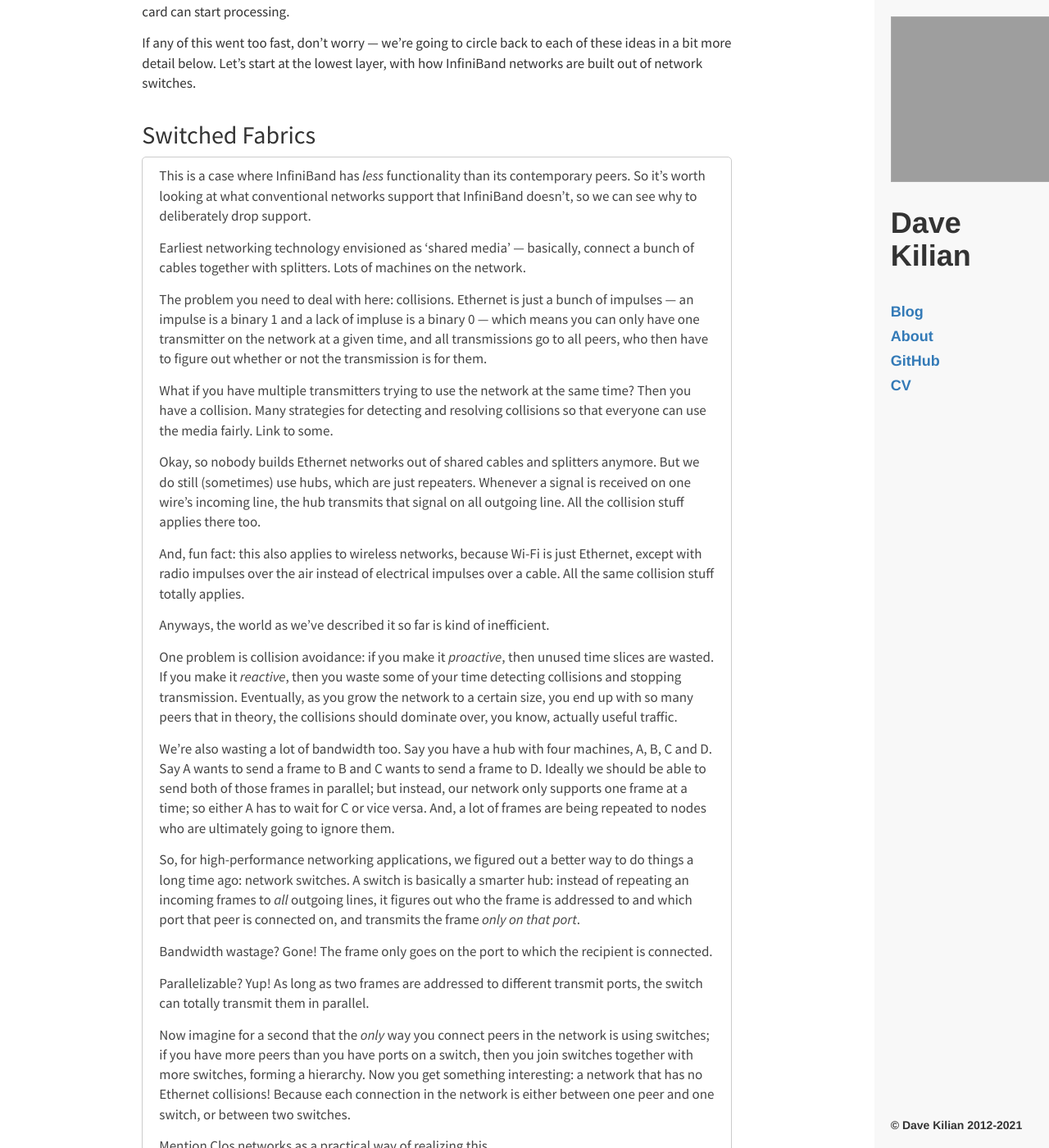
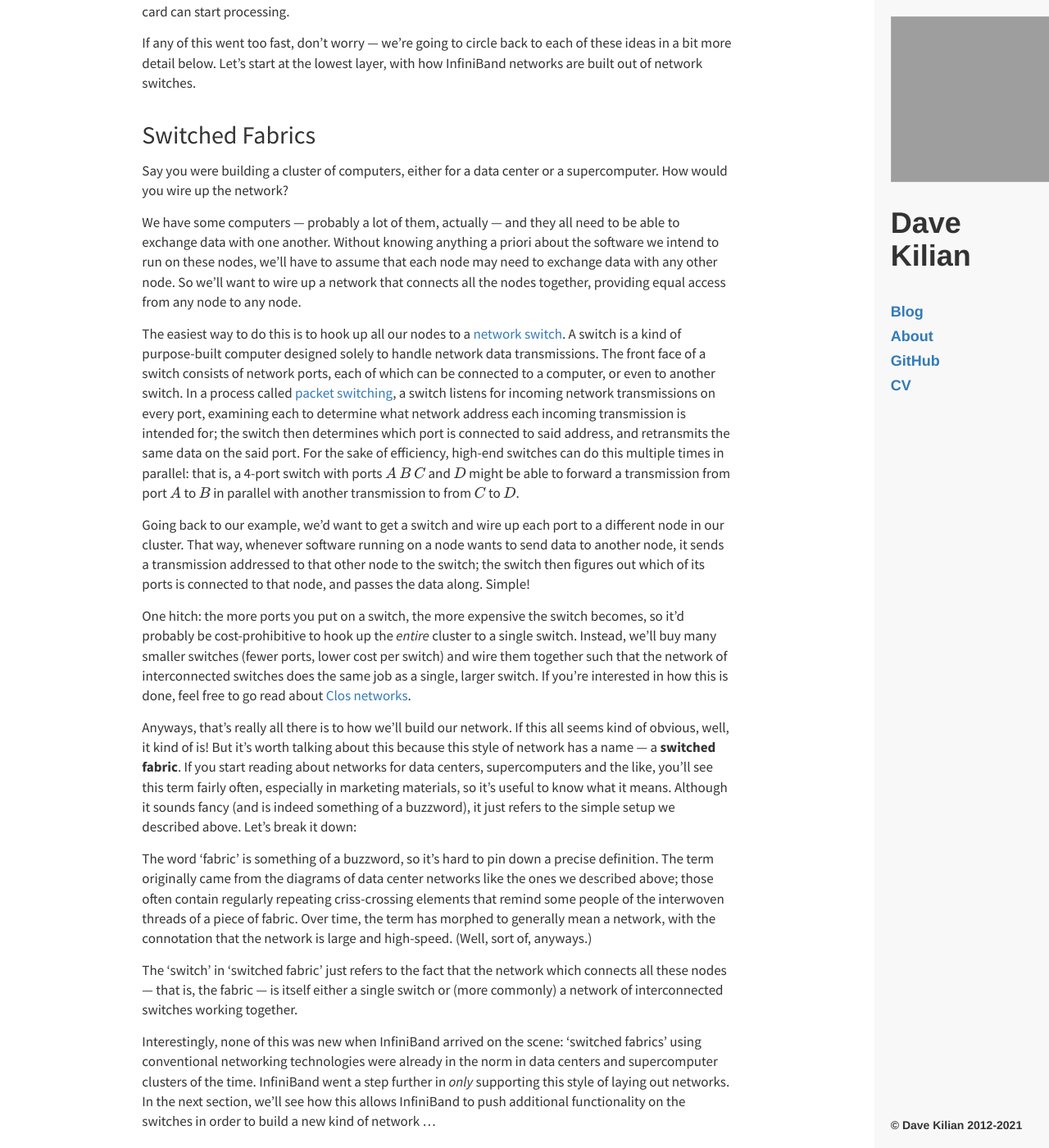
Before and after one commit to davekilian/davekilian.github.com, a Jekyll site: the page built from _posts/2021-02-17-rdma-overview.markdown, in a window 1280 px wide and 1400 px high, scrolled down 3838 px. Shown: the whole window at 82% size. Built offline with Jekyll 4.4.1, drawn with Linux system fonts in a browser that asks for light colours; nearby versions of some CDN libraries; formulas are drawn with MathJax 3; some of the changed text lies outside the part shown; grey boxes are pictures that could not be loaded.

Commit message:
drafting

```diff
--- a/_posts/2021-02-17-rdma-overview.markdown
+++ b/_posts/2021-02-17-rdma-overview.markdown
@@ -77,37 +77,23 @@ If any of this went too fast, don't worry &mdash; we're going to circle back to
 
 ## Switched Fabrics
 
-> This is a case where InfiniBand has *less* functionality than its contemporary peers. So it's worth looking at what conventional networks support that InfiniBand doesn't, so we can see why to deliberately drop support.
->
-> Earliest networking technology envisioned as 'shared media' &mdash; basically, connect a bunch of cables together with splitters. Lots of machines on the network.
->
-> The problem you need to deal with here: collisions. Ethernet is just a bunch of impulses &mdash; an impulse is a binary 1 and a lack of impluse is a binary 0 &mdash; which means you can only have one transmitter on the network at a given time, and all transmissions go to all peers, who then have to figure out whether or not the transmission is for them.
->
-> What if you have multiple transmitters trying to use the network at the same time? Then you have a collision. Many strategies for detecting and resolving collisions so that everyone can use the media fairly. Link to some.
->
-> Okay, so nobody builds Ethernet networks out of shared cables and splitters anymore. But we do still (sometimes) use hubs, which are just repeaters. Whenever a signal is received on one wire's incoming line, the hub transmits that signal on all outgoing line. All the collision stuff applies there too.
->
-> And, fun fact: this also applies to wireless networks, because Wi-Fi is just Ethernet, except with radio impulses over the air instead of electrical impulses over a cable. All the same collision stuff totally applies.
->
-> Anyways, the world as we've described it so far is kind of inefficient.
->
-> One problem is collision avoidance: if you make it *proactive*, then unused time slices are wasted. If you make it *reactive*, then you waste some of your time detecting collisions and stopping transmission. Eventually, as you grow the network to a certain size, you end up with so many peers that in theory, the collisions should dominate over, you know, actually useful traffic.
->
-> We're also wasting a lot of bandwidth too. Say you have a hub with four machines, A, B, C and D. Say A wants to send a frame to B and C wants to send a frame to D. Ideally we should be able to send both of those frames in parallel; but instead, our network only supports one frame at a time; so either A has to wait for C or vice versa. And, a lot of frames are being repeated to nodes who are ultimately going to ignore them.
->
-> So, for high-performance networking applications, we figured out a better way to do things a long time ago: network switches. A switch is basically a smarter hub: instead of repeating an incoming frames to *all* outgoing lines, it figures out who the frame is addressed to and which port that peer is connected on, and transmits the frame *only on that port*.
->
-> Bandwidth wastage? Gone! The frame only goes on the port to which the recipient is connected.
->
-> Parallelizable? Yup! As long as two frames are addressed to different transmit ports, the switch can totally transmit them in parallel.
->
-> Now imagine for a second that the *only* way you connect peers in the network is using switches; if you have more peers than you have ports on a switch, then you join switches together with more switches, forming a hierarchy. Now you get something interesting: a network that has no Ethernet collisions! Because each connection in the network is either between one peer and one switch, or between two switches.
->
-> Mention Clos networks as a practical way of realizing this.
->
-> Back to InfiniBand: InfiniBand deliberately *does not* support any kind of shared media and does not support collisions, so the only way to build an InfiniBand network is with switches. There simply isn't such a thing as an InfiniBand hub.
->
-> Why? Well, (a) switches were already cheap and ubiquitous by the time InfiniBand came around, and (b) it obviates the need for a bunch of complicated, performance-sapping collision logic.
+Say you were building a cluster of computers, either for a data center or a supercomputer. How would you wire up the network?
+
+We have some computers &mdash; probably a lot of them, actually &mdash; and they all need to be able to exchange data with one another. Without knowing anything a priori about the software we intend to run on these nodes, we'll have to assume that each node may need to exchange data with any other node. So we'll want to wire up a network that connects all the nodes together, providing equal access from any node to any node.
+
+The easiest way to do this is to hook up all our nodes to a [network switch](https://en.wikipedia.org/wiki/Network_switch). A switch is a kind of purpose-built computer designed solely to handle network data transmissions. The front face of a switch consists of network ports, each of which can be connected to a computer, or even to another switch. In a process called [packet switching](https://en.wikipedia.org/wiki/Packet_switching), a switch listens for incoming network transmissions on every port, examining each to determine what network address each incoming transmission is intended for; the switch then determines which port is connected to said address, and retransmits the same data on the said port. For the sake of efficiency, high-end switches can do this multiple times in parallel: that is, a 4-port switch with ports $A$ $B$ $C$ and $D$ might be able to forward a transmission from port $A$ to $B$ in parallel with another transmission to from $C$ to $D$.
+
+Going back to our example, we'd want to get a switch and wire up each port to a different node in our cluster. That way, whenever software running on a node wants to send data to another node, it sends a transmission addressed to that other node to the switch; the switch then figures out which of its ports is connected to that node, and passes the data along. Simple!
+
+One hitch: the more ports you put on a switch, the more expensive the switch becomes, so it'd probably be cost-prohibitive to hook up the *entire* cluster to a single switch. Instead, we'll buy many smaller switches (fewer ports, lower cost per switch) and wire them together such that the network of interconnected switches does the same job as a single, larger switch. If you're interested in how this is done, feel free to go read about [Clos networks](https://en.wikipedia.org/wiki/Clos_network).
+
+Anyways, that's really all there is to how we'll build our network. If this all seems kind of obvious, well, it kind of is! But it's worth talking about this because this style of network has a name &mdash; a **switched fabric**. If you start reading about networks for data centers, supercomputers and the like, you'll see this term fairly often, especially in marketing materials, so it's useful to know what it means. Although it sounds fancy (and is indeed something of a buzzword), it just refers to the simple setup we described above. Let's break it down:
+
+The word 'fabric' is something of a buzzword, so it's hard to pin down a precise definition. The term originally came from the diagrams of data center networks like the ones we described above; those often contain regularly repeating criss-crossing elements that remind some people of the interwoven threads of a piece of fabric. Over time, the term has morphed to generally mean a network, with the connotation that the network is large and high-speed. (Well, sort of, anyways.)
+
+The 'switch' in 'switched fabric' just refers to the fact that the network which connects all these nodes &mdash; that is, the fabric &mdash; is itself either a single switch or (more commonly) a network of interconnected switches working together.
+
+Interestingly, none of this was new when InfiniBand arrived on the scene: 'switched fabrics' using conventional networking technologies were already in the norm in data centers and supercomputer clusters of the time. InfiniBand went a step further in *only* supporting this style of laying out networks. In the next section, we'll see how this allows InfiniBand to push additional functionality on the switches in order to build a new kind of network ...
 
 ## Lossless Networking
 
```
